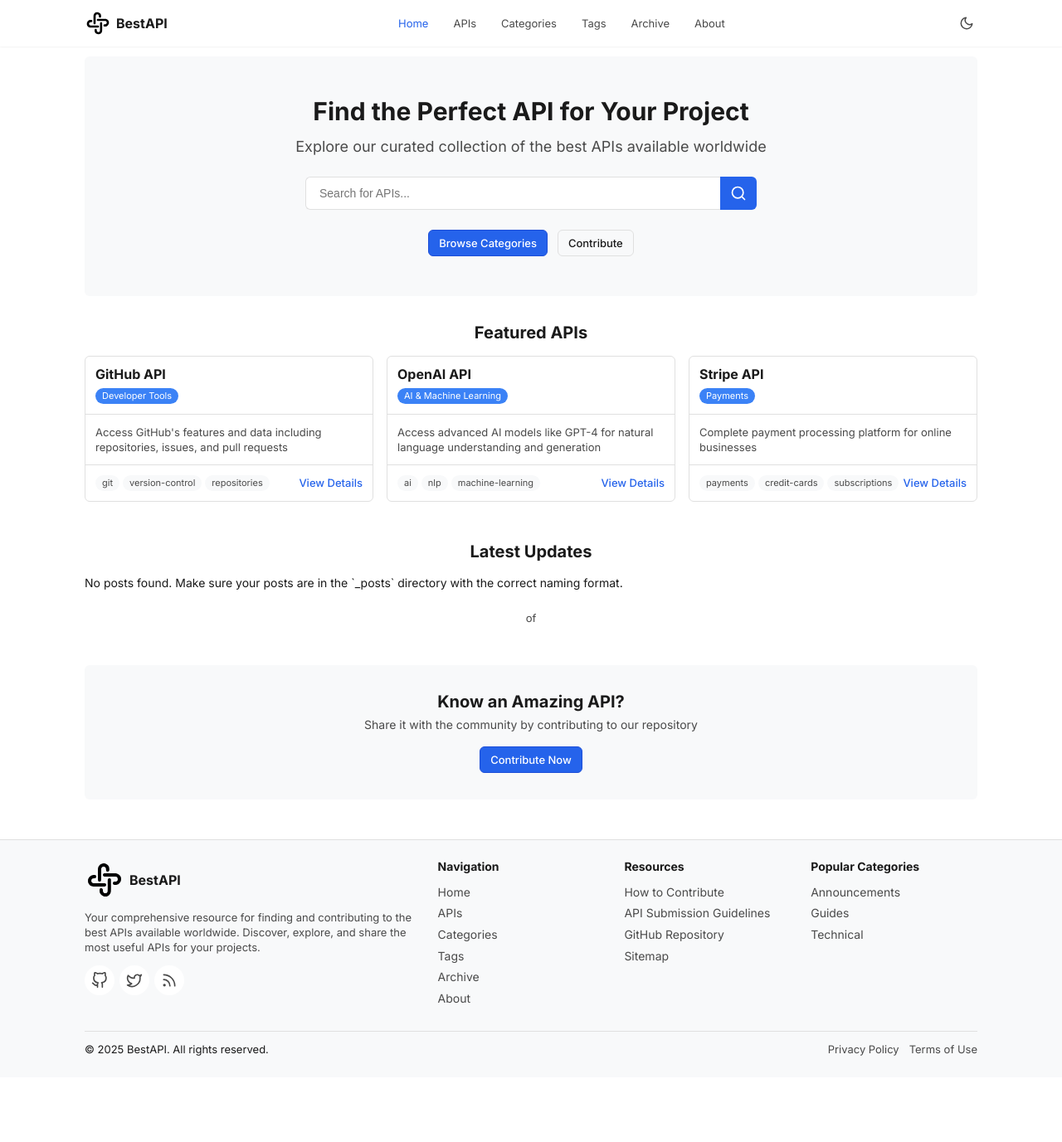
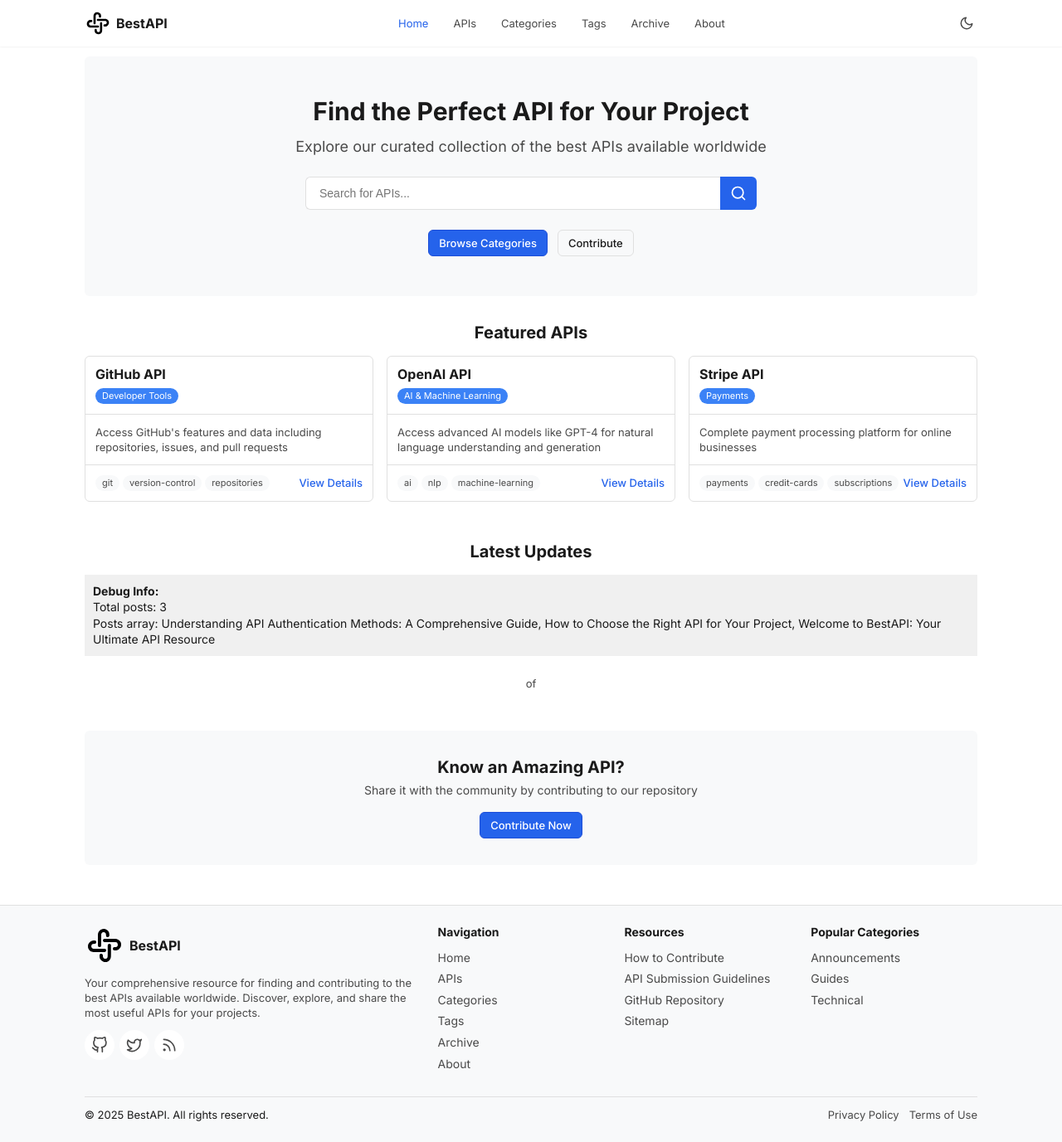
Before and after one commit to BestAPI/bestapi.github.io, a Jekyll site: the page built from index.md, in a window 1280 px wide and 1377 px high. Shown: the whole window at 83% size. Built offline with Jekyll 4.4.1, drawn with Linux system fonts in a browser that asks for light colours.

Commit message:
fix: Remove post display logic and add debug info in the Latest Updates section

```diff
--- a/_layouts/home.html
+++ b/_layouts/home.html
@@ -67,31 +67,11 @@ layout: default
   <div class="post-section">
     <h2 class="section-title">Latest Updates</h2>
 
-    {% if posts.size > 0 %}
-      <div class="post-grid">
-        {% for post in posts limit:9 %}
-          <div class="post-card">
-            <div class="post-card-header">
-              <h3 class="post-card-title"><a href="{{ post.url | relative_url }}">{{ post.title | escape }}</a></h3>
-              <time class="post-card-date" datetime="{{ post.date | date_to_xmlschema }}">
-                {{ post.date | date: site.date_format | default: "%b %-d, %Y" }}
-              </time>
-            </div>
-            <div class="post-card-content">
-              <p>{{ post.excerpt | strip_html | truncate: 120 }}</p>
-            </div>
-            <div class="post-card-footer">
-              {% if post.categories.size > 0 %}
-                <span class="post-card-category">{{ post.categories[0] }}</span>
-              {% endif %}
-              <a href="{{ post.url | relative_url }}" class="post-card-link">Read More</a>
-            </div>
-          </div>
-        {% endfor %}
-      </div>
-    {% else %}
-      <p>No posts found. Make sure your posts are in the `_posts` directory with the correct naming format.</p>
-    {% endif %}
+    <div style="background: #f0f0f0; padding: 10px; margin: 10px 0;">
+      <strong>Debug Info:</strong><br>
+      Total posts: {{ site.posts.size }}<br>
+      Posts array: {{ site.posts | map: 'title' | join: ', ' }}
+    </div>
 
     {% if site.paginate %}
       <div class="pagination">
```
